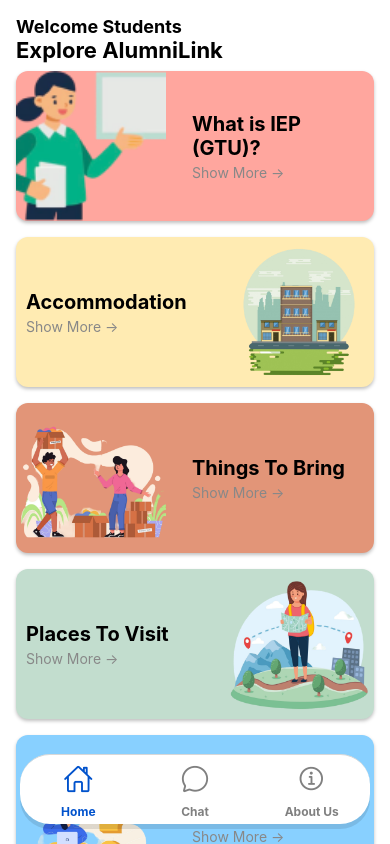
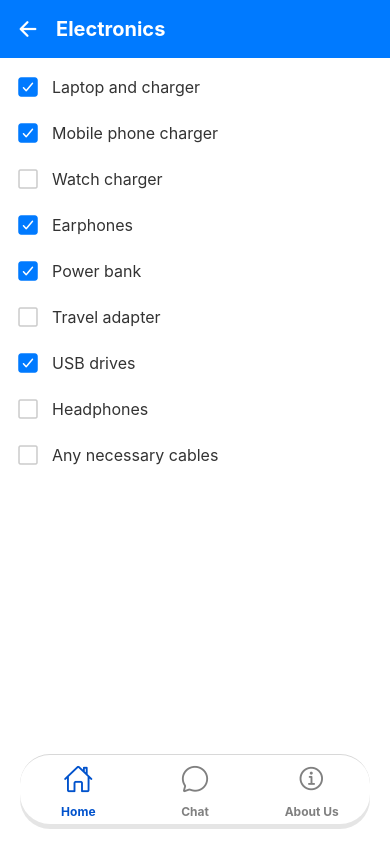
Before and after one commit to mtrivediLU/IEP-App, a React Native app: screen /ElectronicsDetail in a window 390 px wide. Built offline with nearby package versions, Linux system fonts and the light colour scheme.

Commit message:
Refactored component structure in App.js

```diff
--- a/App.js
+++ b/App.js
@@ -8,7 +8,7 @@
 // Import screens
 import HomeScreen from "./screens/HomeScreen";
 import ChatScreen from "./screens/ChatScreen";
-import IEPDeatils from "./screens/IEPDetails";
+import IEPDetails from "./screens/IEPDetails";
 import AboutUsScreen from "./screens/AboutUsScreen";
 import Accommodation from "./screens/AccomodationScreen";
 import ThingsToBring from "./screens/ThingsToBring";
@@ -16,19 +16,33 @@
 import FAQ from "./screens/FAQ";
 import DiningService from "./screens/DiningService";
 import AlumniContact from "./screens/AlumniContact";
+//things to bring
+import DocumentsDetail from './screens/thingstobring/DocumentsDetail'; // Add individual detail screens
+import StationaryDetail from './screens/thingstobring/StationaryDetail';
+import ElectronicsDetail from './screens/thingstobring/ElectronicsDetail';
+import EntertainmentDetail from './screens/thingstobring/EntertainmentDetail';
+import MiscellaneousDetail from './screens/thingstobring/MiscellaneousDetail';
+import PersonalCareDetail from './screens/thingstobring/PersonalCareDetail';
 
 // Create Stack Navigator for Home-related screens
 const Stack = createStackNavigator();
 const HomeStack = () => (
   <Stack.Navigator screenOptions={{ headerShown: false }}>
     <Stack.Screen name="HomeScreen" component={HomeScreen} />
-    <Stack.Screen name="IEPDetails" component={IEPDeatils} />
+    <Stack.Screen name="IEPDetails" component={IEPDetails} />
     <Stack.Screen name="Accommodation" component={Accommodation} />
     <Stack.Screen name="ThingsToBring" component={ThingsToBring} />
     <Stack.Screen name="PlacesToVisit" component={PlacesToVisit} />
     <Stack.Screen name="FAQ" component={FAQ} />
     <Stack.Screen name="DiningService" component={DiningService} />
     <Stack.Screen name="AlumniContact" component={AlumniContact} />
+    {/* Add navigation for individual card details from ThingsToBring */}
+    <Stack.Screen name="DocumentsDetail" component={DocumentsDetail} />
+    <Stack.Screen name="StationaryDetail" component={StationaryDetail} />
+    <Stack.Screen name="ElectronicsDetail" component={ElectronicsDetail} />
+    <Stack.Screen name="EntertainmentDetail" component={EntertainmentDetail} />
+    <Stack.Screen name="MiscellaneousDetail" component={MiscellaneousDetail} />
+    <Stack.Screen name="PersonalCareDetail" component={PersonalCareDetail} />
   </Stack.Navigator>
 );
 
@@ -38,6 +52,7 @@
 export default function App() {
   return (
     <NavigationContainer>
+      <StatusBar barStyle="dark-content" />
       <Tab.Navigator
         screenOptions={({ route }) => ({
           tabBarIcon: ({ color, size }) => {
--- a/screens/IEPDetails.js
+++ b/screens/IEPDetails.js
@@ -1,7 +1,15 @@
 import React from 'react';
-import { View, Text, StyleSheet, Image, ScrollView, TouchableOpacity } from 'react-native';
+import { View, Text, StyleSheet, Image, ScrollView, TouchableOpacity, Linking } from 'react-native';
 
 const IEPDetails = () => {
+  const handleKnowMorePress = () => {
+    Linking.openURL('https://www.iep.gtu.ac.in/');
+  };
+
+  const handleHandbookPress = () => {
+    Linking.openURL('https://www.iep.gtu.ac.in/IEP%20HANDBOOK%20%202024.pdf');
+  };
+
   return (
     <ScrollView style={styles.container}>
       {/* Image Section */}
@@ -10,7 +18,7 @@
           source={{ uri: 'https://via.placeholder.com/400x200' }} // Replace with the actual image URL or local asset
           style={styles.image}
         />
-        <TouchableOpacity style={styles.button}>
+        <TouchableOpacity style={styles.button} onPress={handleKnowMorePress}>
           <Text style={styles.buttonText}>Know More</Text>
         </TouchableOpacity>
       </View>
@@ -30,6 +38,13 @@
         <Text style={styles.description}>
           Since its inception, more than 2,370 students have participated in IEP, finding their way to success in their academic and professional careers. By engaging in international collaborations, students are provided the opportunity to gain valuable global perspectives, industry-relevant skills, and experiences that prepare them for future challenges in an increasingly interconnected world.
         </Text>
+      </View>
+
+      {/* IEP Handbook Button */}
+      <View style={styles.handbookContainer}>
+        <TouchableOpacity style={styles.handbookButton} onPress={handleHandbookPress}>
+          <Text style={styles.handbookButtonText}>Download IEP Handbook</Text>
+        </TouchableOpacity>
       </View>
     </ScrollView>
   );
@@ -85,6 +100,23 @@
     textAlign: 'justify',
     marginBottom: 20,
   },
+  handbookContainer: {
+    marginTop: 30,
+    paddingHorizontal: 20,
+    marginBottom: 40,
+    alignItems: 'center',
+  },
+  handbookButton: {
+    backgroundColor: '#007AFF',
+    paddingVertical: 12,
+    paddingHorizontal: 40,
+    borderRadius: 25,
+  },
+  handbookButtonText: {
+    color: '#fff',
+    fontWeight: 'bold',
+    fontSize: 16,
+  },
 });
 
 export default IEPDetails;
--- a/screens/thingstobring/DocumentsDetail.js
+++ b/screens/thingstobring/DocumentsDetail.js
@@ -1,13 +1,21 @@
 import React from 'react';
-import { View, Text, Image, StyleSheet } from 'react-native';
+import { View, Text, Image, StyleSheet, TouchableOpacity } from 'react-native';
 import { SafeAreaView } from 'react-native-safe-area-context';
+import { useNavigation } from '@react-navigation/native';
 
 const DocumentsDetail = () => {
+  const navigation = useNavigation();
+
   return (
     <SafeAreaView style={styles.container}>
       <Image source={require('../../assets/places.png')} style={styles.image} />
       <Text style={styles.title}>Documents</Text>
       <Text style={styles.details}>Bring your passport, visa, and other important documents.</Text>
+
+      {/* Back Button */}
+      <TouchableOpacity style={styles.backButton} onPress={() => navigation.goBack()}>
+        <Text style={styles.backButtonText}>Back to Things to Bring</Text>
+      </TouchableOpacity>
     </SafeAreaView>
   );
 };
@@ -35,6 +43,17 @@
     color: '#333',
     textAlign: 'center',
   },
+  backButton: {
+    marginTop: 20,
+    backgroundColor: '#007AFF',
+    paddingVertical: 10,
+    paddingHorizontal: 20,
+    borderRadius: 10,
+  },
+  backButtonText: {
+    color: '#fff',
+    fontWeight: 'bold',
+  },
 });
 
 export default DocumentsDetail;
--- a/screens/thingstobring/ElectronicsDetail.js
+++ b/screens/thingstobring/ElectronicsDetail.js
@@ -1,13 +1,53 @@
 import React from 'react';
-import { View, Text, Image, StyleSheet } from 'react-native';
+import { View, Text, StyleSheet, TouchableOpacity, FlatList } from 'react-native';
 import { SafeAreaView } from 'react-native-safe-area-context';
+import { useNavigation } from '@react-navigation/native';
+import { Ionicons } from '@expo/vector-icons'; // You can use other icons based on your setup
 
 const ElectronicsDetail = () => {
+  const navigation = useNavigation();
+
+  const electronicsItems = [
+    { id: 1, name: 'Laptop and charger', selected: true },
+    { id: 2, name: 'Mobile phone charger', selected: true },
+    { id: 3, name: 'Watch charger', selected: false },
+    { id: 4, name: 'Earphones', selected: true },
+    { id: 5, name: 'Power bank', selected: true },
+    { id: 6, name: 'Travel adapter', selected: false },
+    { id: 7, name: 'USB drives', selected: true },
+    { id: 8, name: 'Headphones', selected: false },
+    { id: 9, name: 'Any necessary cables', selected: false },
+  ];
+
+  const renderItem = ({ item }) => (
+    <View style={styles.itemContainer}>
+      <Ionicons
+        name={item.selected ? 'checkbox' : 'square-outline'}
+        size={24}
+        color={item.selected ? '#007AFF' : '#ccc'}
+        style={styles.checkbox}
+      />
+      <Text style={styles.itemText}>{item.name}</Text>
+    </View>
+  );
+
   return (
     <SafeAreaView style={styles.container}>
-      <Image source={require('../../assets/places.png')} style={styles.image} />
-      <Text style={styles.title}>Electronics</Text>
-      <Text style={styles.details}>Laptops, chargers, and other electronic gadgets.</Text>
+      {/* Header */}
+      <View style={styles.header}>
+        <TouchableOpacity onPress={() => navigation.goBack()}>
+          <Ionicons name="arrow-back" size={24} color="#fff" />
+        </TouchableOpacity>
+        <Text style={styles.headerTitle}>Electronics</Text>
+      </View>
+
+      {/* Electronics List */}
+      <FlatList
+        data={electronicsItems}
+        renderItem={renderItem}
+        keyExtractor={(item) => item.id.toString()}
+        contentContainerStyle={styles.listContainer}
+      />
     </SafeAreaView>
   );
 };
@@ -16,24 +56,34 @@
   container: {
     flex: 1,
     backgroundColor: '#fff',
+  },
+  header: {
+    width: '100%',
+    backgroundColor: '#007AFF',
     padding: 16,
+    flexDirection: 'row',
     alignItems: 'center',
   },
-  image: {
-    width: 100,
-    height: 100,
+  headerTitle: {
+    fontSize: 20,
+    fontWeight: 'bold',
+    color: '#fff',
+    marginLeft: 16,
+  },
+  listContainer: {
+    padding: 16,
+  },
+  itemContainer: {
+    flexDirection: 'row',
+    alignItems: 'center',
     marginBottom: 20,
   },
-  title: {
-    fontSize: 24,
-    fontWeight: 'bold',
-    color: '#007AFF',
-    marginBottom: 16,
+  checkbox: {
+    marginRight: 12,
   },
-  details: {
+  itemText: {
     fontSize: 16,
     color: '#333',
-    textAlign: 'center',
   },
 });
 
```
